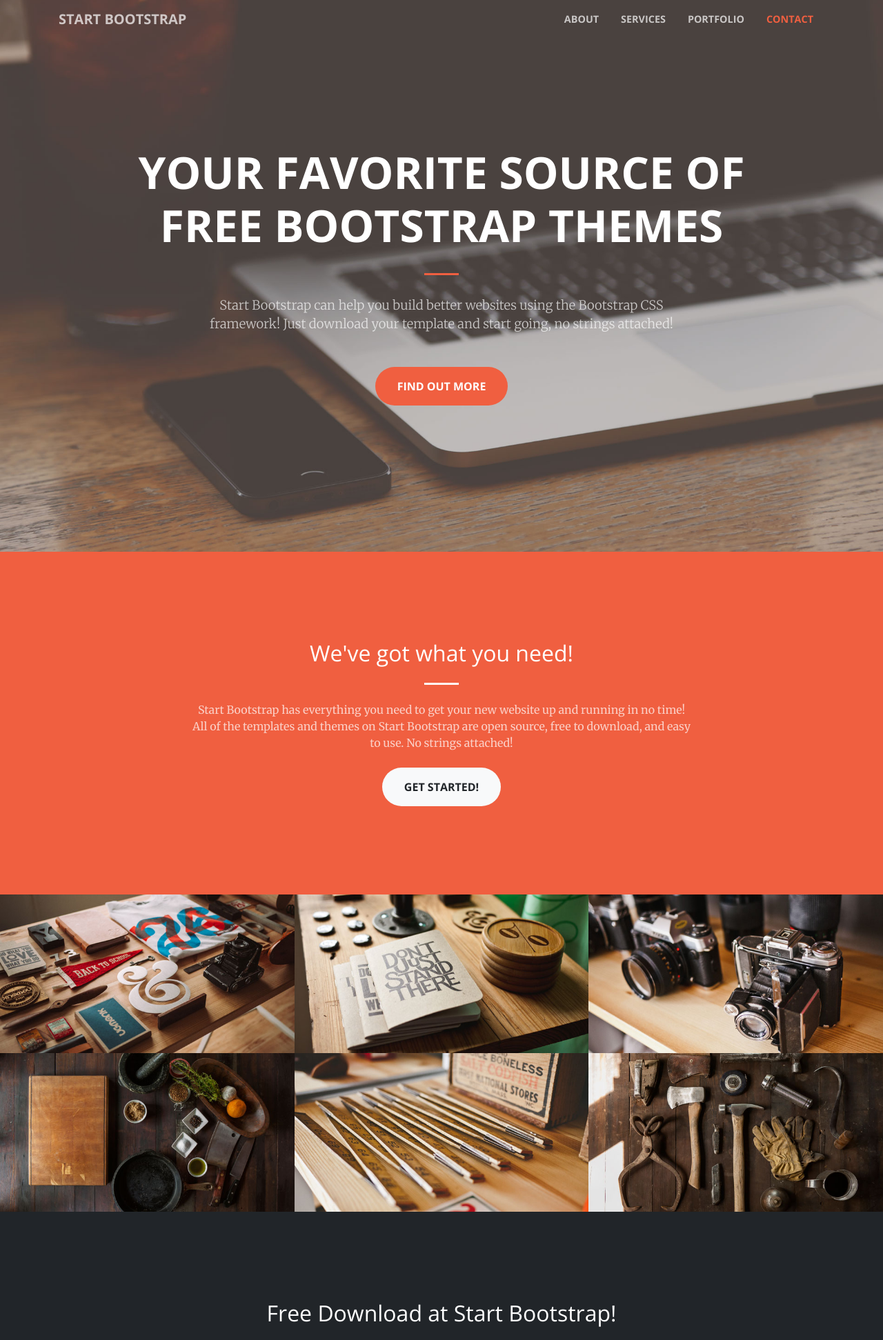
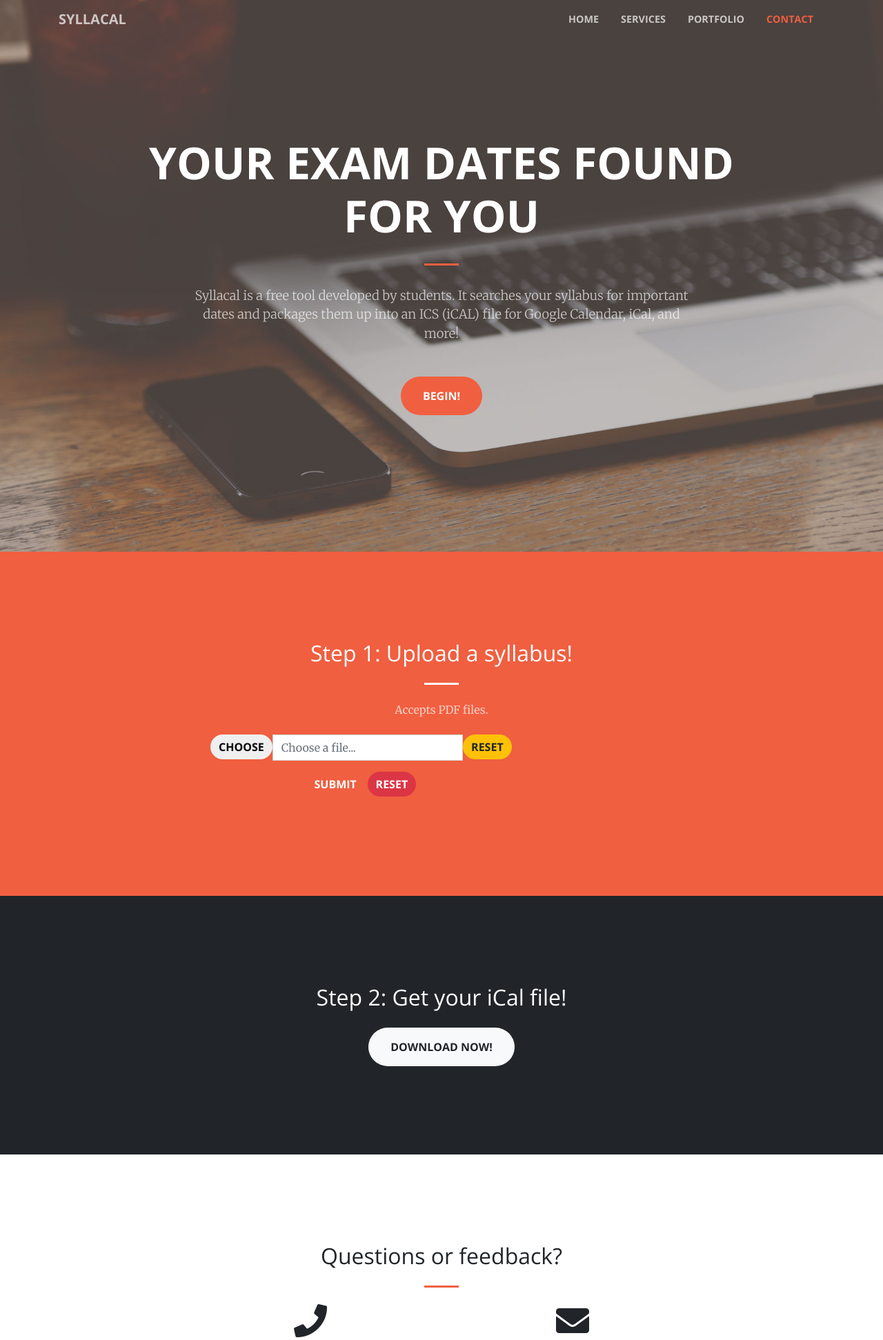
Before and after one commit to amanzanero/syllacal, a Django app: template syllabus_reader/templates/startbootstrap-creative-gh-pages/index.html in a window 1280 px wide. Shown: the top 1943 px of the page at 69% size. Run offline with Django 3.2, Linux system fonts and the light colour scheme; the template is opened without the code that fills it, so the values that code supplies are empty; some libraries are stand-ins or nearby versions.

Commit message:
Modified index.html, ready to be connected

```diff
--- a/syllabus_reader/templates/startbootstrap-creative-gh-pages/index.html
+++ b/syllabus_reader/templates/startbootstrap-creative-gh-pages/index.html
@@ -8,7 +8,7 @@
     <meta name="description" content="">
     <meta name="author" content="">
 
-    <title>Creative - Start Bootstrap Theme</title>
+    <title>Syllacal</title>
 
     <!-- Bootstrap core CSS -->
     <link href="vendor/bootstrap/css/bootstrap.min.css" rel="stylesheet">
@@ -31,14 +31,14 @@
     <!-- Navigation -->
     <nav class="navbar navbar-expand-lg navbar-light fixed-top" id="mainNav">
       <div class="container">
-        <a class="navbar-brand js-scroll-trigger" href="#page-top">Start Bootstrap</a>
+        <a class="navbar-brand js-scroll-trigger" href="#page-top">Syllacal</a>
         <button class="navbar-toggler navbar-toggler-right" type="button" data-toggle="collapse" data-target="#navbarResponsive" aria-controls="navbarResponsive" aria-expanded="false" aria-label="Toggle navigation">
           <span class="navbar-toggler-icon"></span>
         </button>
         <div class="collapse navbar-collapse" id="navbarResponsive">
           <ul class="navbar-nav ml-auto">
             <li class="nav-item">
-              <a class="nav-link js-scroll-trigger" href="#about">About</a>
+              <a class="nav-link js-scroll-trigger" href="#about">Home</a>
             </li>
             <li class="nav-item">
               <a class="nav-link js-scroll-trigger" href="#services">Services</a>
@@ -59,13 +59,13 @@
         <div class="row">
           <div class="col-lg-10 mx-auto">
             <h1 class="text-uppercase">
-              <strong>Your Favorite Source of Free Bootstrap Themes</strong>
+              <strong>Your exam dates found for you</strong>
             </h1>
             <hr>
           </div>
           <div class="col-lg-8 mx-auto">
-            <p class="text-faded mb-5">Start Bootstrap can help you build better websites using the Bootstrap CSS framework! Just download your template and start going, no strings attached!</p>
-            <a class="btn btn-primary btn-xl js-scroll-trigger" href="#about">Find Out More</a>
+            <p class="text-faded mb-5">Syllacal is a free tool developed by students. It searches your syllabus for important dates and packages them up into an ICS (iCAL) file for Google Calendar, iCal, and more! </p>
+            <a class="btn btn-primary btn-xl js-scroll-trigger" href="#about">Begin!</a>
           </div>
         </div>
       </div>
@@ -75,10 +75,38 @@
       <div class="container">
         <div class="row">
           <div class="col-lg-8 mx-auto text-center">
-            <h2 class="section-heading text-white">We've got what you need!</h2>
+            <h2 class="section-heading text-white">Step 1: Upload a syllabus!</h2>
             <hr class="light my-4">
-            <p class="text-faded mb-4">Start Bootstrap has everything you need to get your new website up and running in no time! All of the templates and themes on Start Bootstrap are open source, free to download, and easy to use. No strings attached!</p>
-            <a class="btn btn-light btn-xl js-scroll-trigger" href="#services">Get Started!</a>
+            <p class="text-faded mb-4">Accepts PDF files.</p>
+
+            <!-- Input file button -->
+            <div class="container">
+              <div class="col-md-8 col-md-offset-2">
+              <form method="POST" action="#" enctype="multipart/form-data">
+              	<!-- COMPONENT START -->
+              	<div class="form-group">
+              		<div class="input-group input-file" name="Fichier1">
+              			<span class="input-group-btn">
+                      		<button class="btn btn-default btn-choose" type="button">Choose</button>
+                  		</span>
+                  		<input type="text" class="form-control" placeholder='Choose a file...' />
+                  		<span class="input-group-btn">
+                     			 <button class="btn btn-warning btn-reset" type="button">Reset</button>
+                  		</span>
+              		</div>
+              	</div>
+              	<!-- COMPONENT END -->
+              	<div class="form-group">
+              		<button type="submit" class="btn btn-primary pull-right">Submit</button>
+              		<button type="reset" class="btn btn-danger">Reset</button>
+              	</div>
+              </form>
+
+              </div>
+              </div>
+
+              <!-- End input file button -->
+
           </div>
         </div>
       </div>
@@ -127,7 +155,7 @@
       </div>
     </section> -->
 
-    <section class="p-0" id="portfolio">
+    <!-- <section class="p-0" id="portfolio">
       <div class="container-fluid p-0">
         <div class="row no-gutters popup-gallery">
           <div class="col-lg-4 col-sm-6">
@@ -222,12 +250,12 @@
           </div>
         </div>
       </div>
-    </section>
+    </section> -->
 
     <section class="bg-dark text-white">
       <div class="container text-center">
-        <h2 class="mb-4">Free Download at Start Bootstrap!</h2>
-        <a class="btn btn-light btn-xl sr-button" href="http://startbootstrap.com/template-overviews/creative/">Download Now!</a>
+        <h2 class="mb-4">Step 2: Get your iCal file!</h2>
+        <a class="btn btn-light btn-xl sr-button" href="http://www.smbc-comics.com/comics/1538358391-20181001.png" download>Download Now!</a>
       </div>
     </section>
 
@@ -235,9 +263,9 @@
       <div class="container">
         <div class="row">
           <div class="col-lg-8 mx-auto text-center">
-            <h2 class="section-heading">Let's Get In Touch!</h2>
+            <h2 class="section-heading">Questions or feedback?</h2>
             <hr class="my-4">
-            <p class="mb-5">Ready to start your next project with us? That's great! Give us a call or send us an email and we will get back to you as soon as possible!</p>
+            <!-- <p class="mb-5"></p> -->
           </div>
         </div>
         <div class="row">
@@ -266,6 +294,7 @@
 
     <!-- Custom scripts for this template -->
     <script src="js/creative.min.js"></script>
+    <script src = "js/input_file.js"></script>
 
   </body>
 
```
